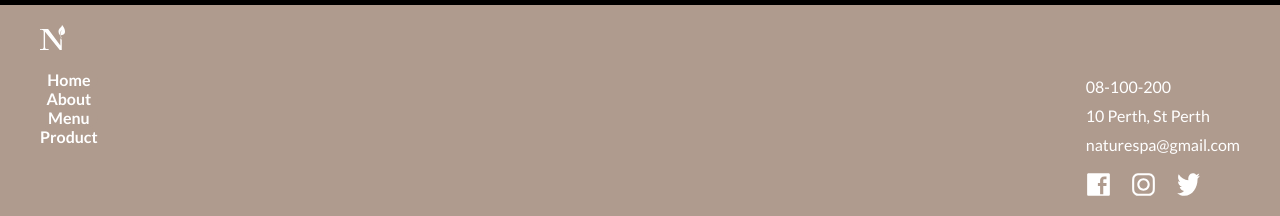
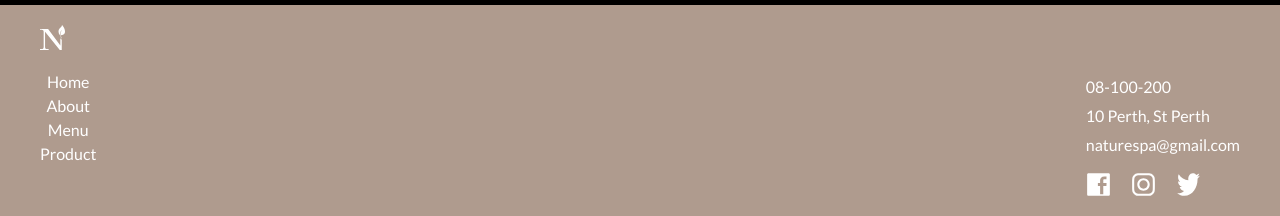
Before and after one commit to Ami0480/naturespa-website, a React (Create React App) app: page /menu in a window 1280 px wide. Shown: the part 1137-1353 px from the top of the page. Built offline with nearby package versions, Linux system fonts and the light colour scheme; a web font is replaced by a local one.

Commit message:
Added button-link-footer css

```diff
--- a/src/App.css
+++ b/src/App.css
@@ -368,7 +368,8 @@ h3 {
 }
 
 p,
-li {
+li,
+a.button-link-footer {
   font-family: "Lato", sans-serif;
   font-style: normal;
   font-size: 16px;
--- a/src/Footer.js
+++ b/src/Footer.js
@@ -35,16 +35,16 @@ export default function Footer({ setSubmitted }) {
         </Link>
         <div className="footer-information">
           <div className="footer-link">
-            <Link to="/" className="button-link">
+            <Link to="/" className="button-link-footer">
               Home
             </Link>
-            <Link to="/about" className="button-link">
+            <Link to="/about" className="button-link-footer">
               About
             </Link>
-            <Link to="/menu" className="button-link">
+            <Link to="/menu" className="button-link-footer">
               Menu
             </Link>
-            <Link to="/product" className="button-link">
+            <Link to="/product" className="button-link-footer">
               Product
             </Link>
           </div>
```
